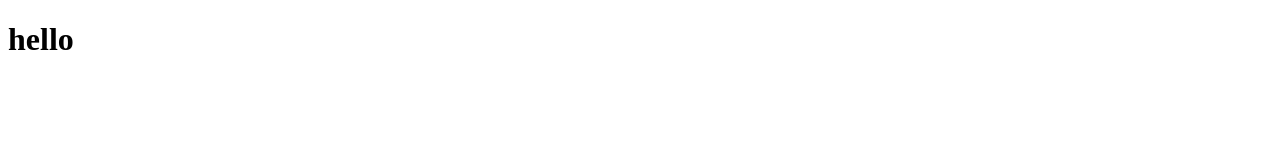
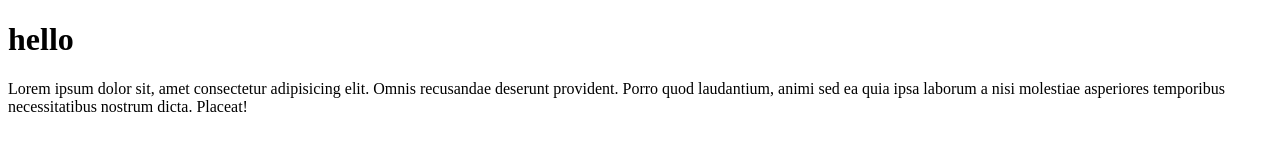
Before and after one commit to Mohammad-Aljamal/my-practice, a plain HTML site: page practice.html in a window 1280 px wide. Drawn offline with Linux system fonts and the light colour scheme.

Commit message:
first practice

```diff
--- a/practice.html
+++ b/practice.html
@@ -8,6 +8,10 @@
 </head>
 <body>
     <h1>hello</h1>
+    <p>Lorem ipsum dolor sit, amet consectetur adipisicing elit. Omnis recusandae
+         deserunt provident. Porro quod laudantium, animi sed ea quia ipsa laborum
+          a nisi molestiae asperiores temporibus necessitatibus nostrum dicta.
+           Placeat!</p>
     <script src="./practice.js"></script>
 </body>
 </html>
```
